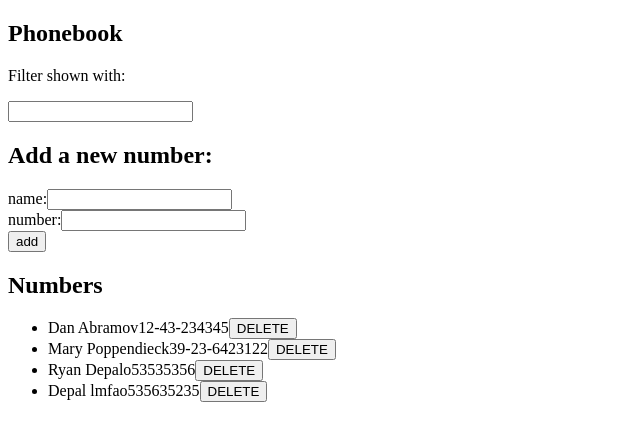
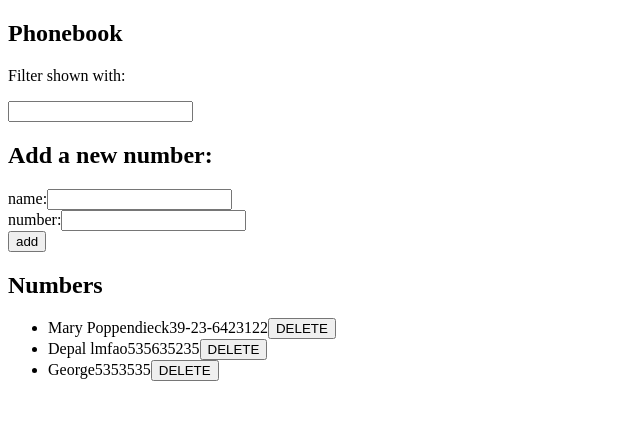
Before and after one commit to GeorgeHarutyunyan/MOOC-2022-FullStackOpen, a React (Create React App) app in the folder part1/: page / in a window 1280 px wide. Shown: the top 440 px of the page, without its empty margins (0-640 px from the left). Built offline with nearby package versions, Linux system fonts and the light colour scheme; data requests are answered from the project's data file.

Commit message:
finished part2.18

```diff
--- a/part1/db.json
+++ b/part1/db.json
@@ -1,24 +1,19 @@
 {
   "persons": [
     {
-      "name": "Dan Abramov",
-      "number": "12-43-234345",
-      "id": 3
-    },
-    {
       "name": "Mary Poppendieck",
       "number": "39-23-6423122",
-      "id": 4
-    },
-    {
-      "name": "Ryan Depalo",
-      "number": "53535356",
-      "id": 7
+      "id": 2
     },
     {
       "name": "Depal lmfao",
       "number": "535635235",
-      "id": 8
+      "id": 3
+    },
+    {
+      "name": "George",
+      "number": "5353535",
+      "id": 1668293538153
     }
   ]
 }
--- a/part1/src/App.js
+++ b/part1/src/App.js
@@ -53,11 +53,26 @@ const App = () => {
     const nameObj = {
       name : newName,
       number: newNumber,
-      id: persons.length+1
+      id: Date.now()
     }
 
     if (nameExists()){
-      alert(`${newName} is already in the phonebook`)
+      let updatedContact = {}
+      if (window.confirm('This contact already exists. Update their number?')) {
+        for (const person of persons) {
+          if (person.name === newName) {
+            updatedContact = {...person, number: newNumber}
+            console.log('contact update!')
+            console.log(updatedContact)
+          }
+        }
+        contactService.updateContact(updatedContact)
+        .then(returnedContact => {
+          setPersons(persons.map(person => person.id === returnedContact.id ? returnedContact : person ))
+          setNewName('')
+          setNewNumber('')
+        })
+      }
     }
     else {
       contactService.addContact(nameObj)
@@ -66,9 +81,7 @@ const App = () => {
         setNewName('')
         setNewNumber('')
       })
-
     }
-
   }
 
   const nameExists = () => {
--- a/part1/src/services/contacts.js
+++ b/part1/src/services/contacts.js
@@ -18,5 +18,9 @@ const deleteContact = id => {
     return request.then(response => response.data)
 }
 
+const updateContact = (contactObject) => {
+    const request = axios.put(`${baseURL}/${contactObject.id}`, contactObject)
+    return request.then(response => response.data)
+}
 
-export default {getAll, addContact, deleteContact}
+export default {getAll, addContact, updateContact, deleteContact}
```
